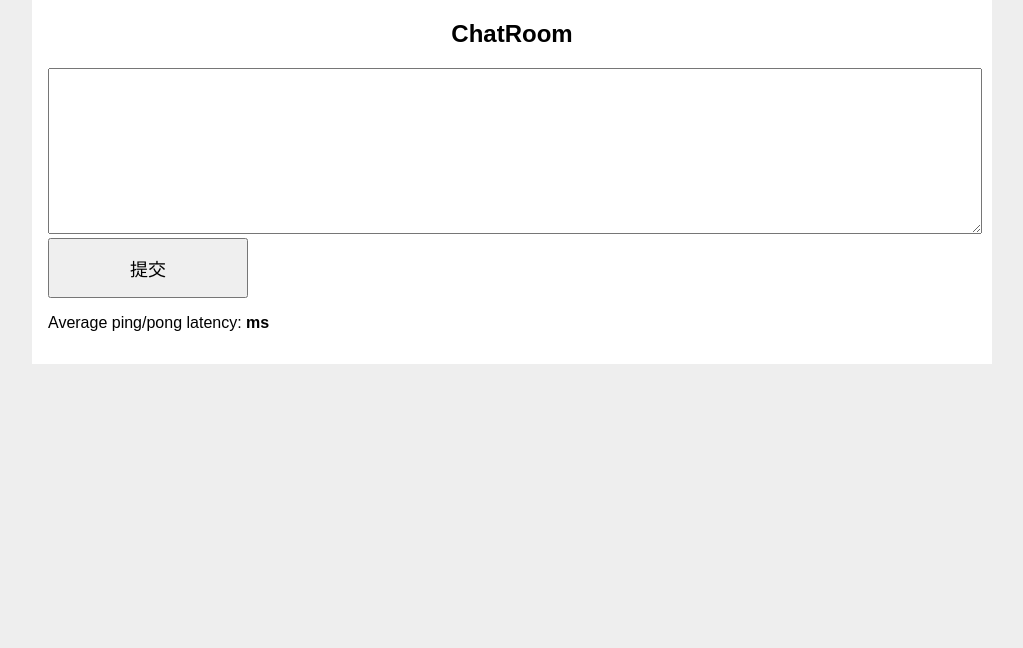
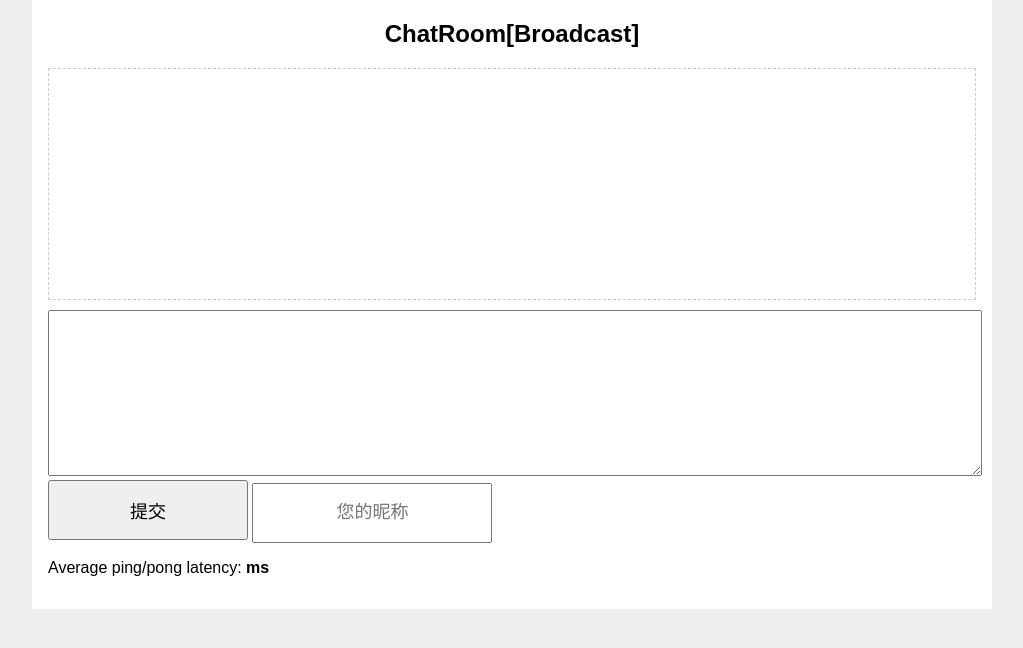
Before and after one commit to durban89/flask-project-blog-baby, a Flask app: page /chat/ in a window 1280 px wide. Shown: the part 98-746 px from the top of the page, without its empty margins (128-1151 px from the left). Run offline with Flask 2, Linux system fonts and the light colour scheme; parts of the project's set-up code (start-up, migrations or seed data) failed here and were passed over.

Commit message:
update chat

```diff
--- a/baby/chat.py
+++ b/baby/chat.py
@@ -2,9 +2,11 @@
 #
 #
 
-from flask import Blueprint, render_template, request, current_app
+import random
+
+from flask import Blueprint, render_template, request, current_app, g
 from baby.extensions import socketio
-from flask_socketio import emit
+from flask_socketio import emit, join_room, leave_room, close_room, rooms
 
 
 bp = Blueprint('chat', __name__, url_prefix='/chat')
@@ -12,43 +14,79 @@
 
 @bp.route('/', methods=['GET'])
 def index():
-    return render_template('/chat/index.j2')
+    colors = ['#FF5370', '#F07178',
+              '#F78C6C', '#FFCB6B',
+              '#FFB62C', '#C3E88D',
+              '#91B859', '#B2CCD6',
+              '#8796B0', '#89DDFF',
+              '#39ADB5', '#82AAFF',
+              '#6182B8', '#C792EA',
+              '#7C4DFF', '#BB80B3',
+              '#945EB8', '#AB7967',
+              '#AB7967', '#E53935'
+              ]
+    color = random.choice(colors)
+    return render_template('/chat/index.j2', avatar_bg_color=color)
 
 
 @socketio.on('connect', namespace='/chat')
 def handle_connect():
-    emit('my_response', {'data': 'Connected', 'type': 'tips'})
+    emit('response', {'data': 'Connected', 'type': 'tips'})
 
 
 @socketio.on('message', namespace='/chat')
 def handle_message(message):
-    emit('my_response', message)
+    # 信息发到服务器进行过滤
+    emit('response', message)
 
 
-@socketio.on('my_event', namespace='/chat')
-def handle_event(msg):
-    emit('my_response', {'data': msg['data'], 'type': msg['type']})
+@socketio.on('broadcast_event', namespace='/chat')
+def handle_broadcast_event(msg):
+    nick = None
+    avatar_bg_color = 'grey'
+
+    if 'nick' in msg:
+        nick = msg['nick']
+
+    if 'avatar_bg_color' in msg:
+        avatar_bg_color = msg['avatar_bg_color']
+
+    if nick is not None:
+        nick = nick[:1]
+        emit('response', {
+            'data': msg['data'],
+            'type': msg['type'],
+            'nick': nick,
+            'avatar_bg_color': avatar_bg_color
+        }, broadcast=True)
 
 
-@socketio.on('my_ping', namespace='/chat')
+@socketio.on('event', namespace='/chat')
+def handle_event(msg):
+    emit('response', {'data': msg['data'], 'type': msg['type']})
+
+
+@socketio.on('ping', namespace='/chat')
 def ping_pong():
-    print('ping_pong')
-    emit('my_pong')
+    emit('pong')
 
 
 @socketio.on('join', namespace='/chat')
-def join(message):
-    emit('my_response', {'data': 'In Rooms', 'type': 'tips'})
+def hanle_join(message):
+    emit('response', {'data': 'In Rooms', 'type': 'tips'})
 
 
 @socketio.on('leave', namespace='/chat')
-def leave(message):
-    emit('my_response', {'data': 'Out Rooms', 'type': 'tips'})
+def handle_leave(message):
+    emit('response', {'data': 'Out Rooms', 'type': 'tips'})
 
 
 @socketio.on('disconnect', namespace='/chat')
-def disconnect():
+def handle_disconnect():
     print('Client Disconnect', request.sid)
+
+    emit('response', {'data': 'Client Disconnect',
+                      'type': 'tips'}, broadcast=True)
 
 
 @socketio.on_error('/chat')  # handles the '/chat' namespace
--- a/baby/templates/chat/index.j2
+++ b/baby/templates/chat/index.j2
@@ -24,20 +24,40 @@
     height: 60px;
     display: inline-block;
     text-align: center;
-    border: 1px solid #ccc;
+    border: 1px solid {{ avatar_bg_color }};
     border-radius: 30px;
+    line-height: 60px;
+    background: {{ avatar_bg_color }};
+    color: #fff;
+  }
+
+  .chat-container {
+    border: 1px dashed #ccc;
+    padding: 15px;
+    overflow-y: scroll;
+    overflow-x: hidden;
+    height: 200px;
+  }
+
+  .nick {
+    height: 50px;
+    padding-top: 2px;
+    font-size: 18px;
+    text-align: center;
+    padding-bottom: 4px;
   }
 </style>
 <div>
-  <h2 style="text-align: center">ChatRoom</h2>
-  <div class="" id='chat-container'>
-
+  <h2 style="text-align: center">ChatRoom[Broadcast]</h2>
+  <div class="chat-container">
+    <div id='chat-container'></div>
   </div>
   <div class="" style="margin-top: 10px">
     <textarea id='content' style="width: 100%; " rows='2'></textarea>
   </div>
   <div class="">
     <button id='submit' type="button" style="height: 60px;width: 200px; font-size: 18px">提交</button>
+    <input placeholder="您的昵称" type="text" name='nick' id='nick' class="nick" />
   </div>
   <div>
     <p>Average ping/pong latency: <b><span id="ping-pong"></span>ms</b></p>
@@ -48,6 +68,7 @@
 <script src="{{ url_for('static', filename='js/jquery-3.4.1.min.js') }}"></script>
 <script src="{{ url_for('static', filename='js/socket.io.js') }}"></script>
 <script type="text/javascript" charset="utf-8">
+var avatar_bg_color = '{{ avatar_bg_color }}';
 var submitBtn = $('#submit');
 var chatRoomContainer = $('#chat-container');
 var contentContainer = $('#content');
@@ -63,22 +84,30 @@
   messageContainer.text(message);
   selfContainer.append(messageContainer);
   chatRoomContainer.append(selfContainer);
+  scrollBottom();
 }
 
-function addOtherMessage(message) {
+function addOtherMessage(message, nick, avatar_bg_color) {
   var otherContainer = $('<div class="other-container"></div>');
-  var avatarContainer = $('<div><span class="avatar">头像</span></div>');
+  var avatarContainer = $('<div><span class="avatar" style="background:'+avatar_bg_color+';border: 1px solid '+avatar_bg_color+'">'+nick+'</span></div>');
   otherContainer.append(avatarContainer);
   var messageContainer = $('<p></p>');
   messageContainer.text(message);
   otherContainer.append(messageContainer);
   chatRoomContainer.append(otherContainer);
+  scrollBottom();
 }
 
 function addTipsMessage(message) {
   var tipsContainer = $('<div class="tips-container"></div>');
   tipsContainer.text(message);
   chatRoomContainer.append(tipsContainer);
+  scrollBottom();
+}
+
+function scrollBottom() {
+  var height = $('#chat-container').height();
+  $('.chat-container').scrollTop(height);
 }
 
 var socket = io('/chat');
@@ -86,25 +115,28 @@
   socket.emit('join', {data: 'Join room one'});
 });
 
-socket.on('my_response', function (msg) {
-  console.log('my response data ', msg.data);
-  console.log('my response type ', msg.type);
+socket.on('disconnect', function () {
+  addTipsMessage('Server Disconnect');
+});
+
+
+socket.on('response', function (msg) {
+  console.log(msg);
   if (msg.type == 'tips') {
     addTipsMessage(msg.data);
   } else {
-    addOtherMessage(msg.data);
+    addOtherMessage(msg.data, msg.nick || '', msg.avatar_bg_color);
   }
-
 });
 
 var pingPongTimes = [];
 var startTime;
 window.setInterval(function() {
   startTime = (new Date).getTime();
-  socket.emit('my_ping');
+  socket.emit('ping');
 }, 1000);
 
-socket.on('my_pong', function() {
+socket.on('pong', function() {
   var latency = (new Date).getTime() - startTime;
   pingPongTimes.push(latency);
   pingPongTimes = pingPongTimes.slice(-30); // keep last 30 samples
@@ -117,7 +149,16 @@
 });
 
 submitBtn.on('click', function(event) {
-  socket.emit('my_event', {data: contentContainer.val(), type: 'self'});
+  var nick = $('#nick').val();
+  if (!nick) {
+    return alert('昵称不能为空')
+  }
+  socket.emit('broadcast_event', {
+    data: contentContainer.val(),
+    type: 'self',
+    nick: nick,
+    avatar_bg_color: avatar_bg_color,
+  });
   contentContainer.val('');
   return true;
 });
```
